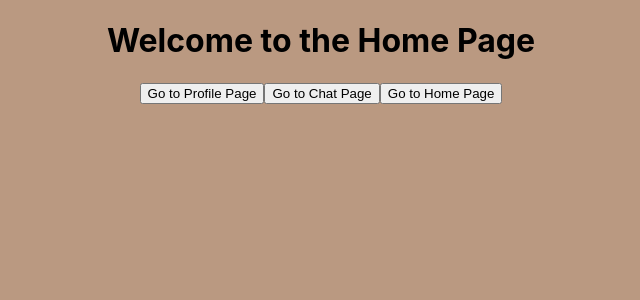
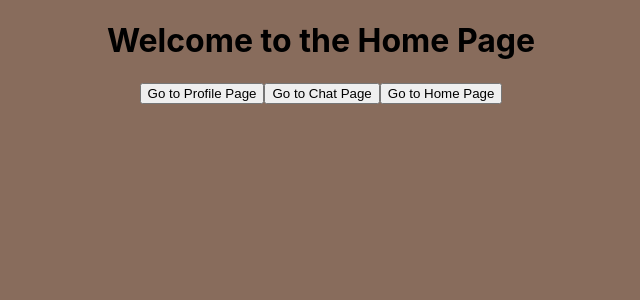
Before and after one commit to Way05/HenHacks25, a React (Create React App) app in the folder henhacks25/: page /home in a window 1280 px wide. Shown: the top 300 px of the page, without its empty margins (319-959 px from the left). Built offline with nearby package versions, Linux system fonts and the light colour scheme.

Commit message:
changed color again

```diff
--- a/henhacks25/src/index.css
+++ b/henhacks25/src/index.css
@@ -16,7 +16,7 @@ code {
 
 body{
 
-  background-color: #ba9981;
+  background-color: #886c5c;
   background-repeat: no-repeat;
   background-position: center;
   background-size: cover;
```
